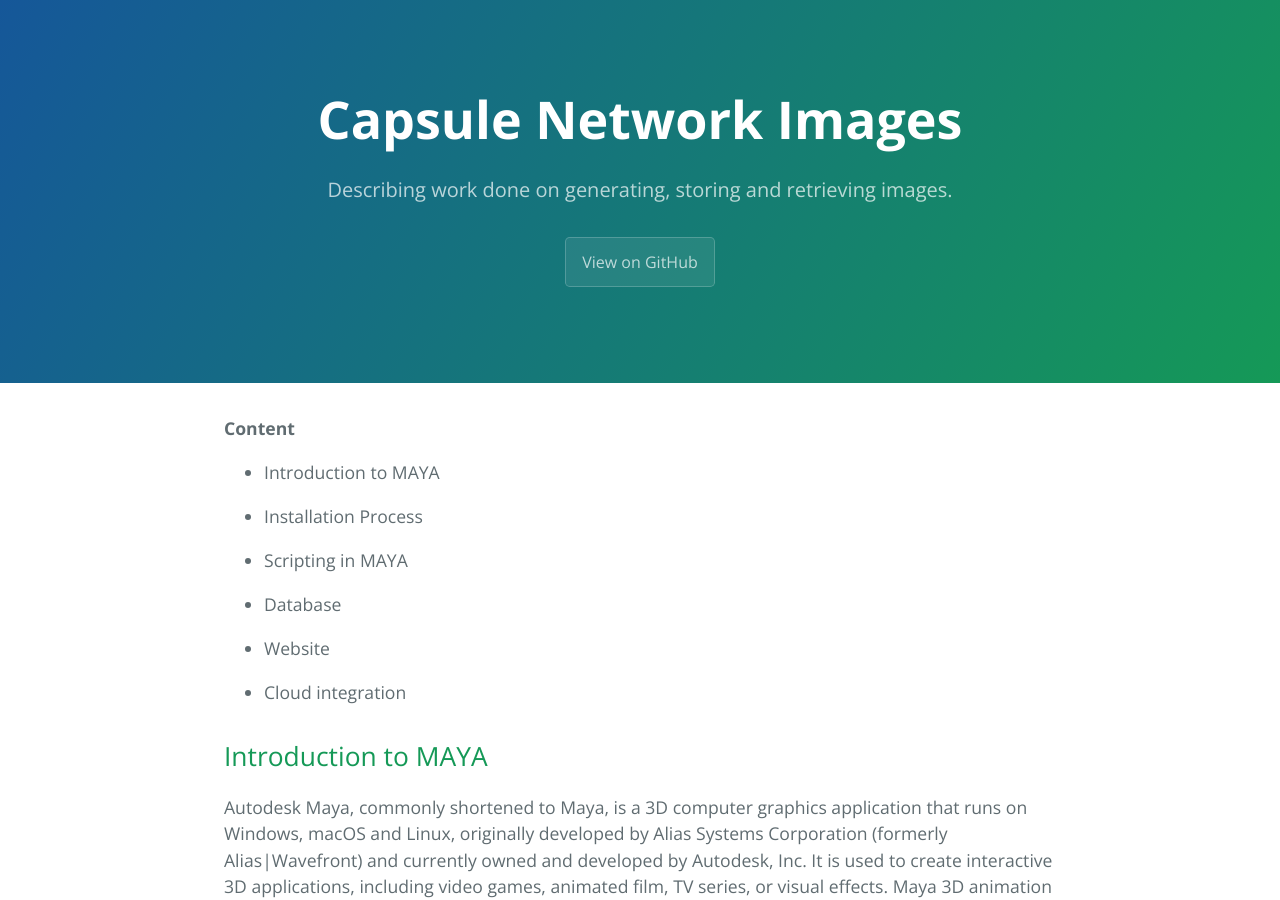
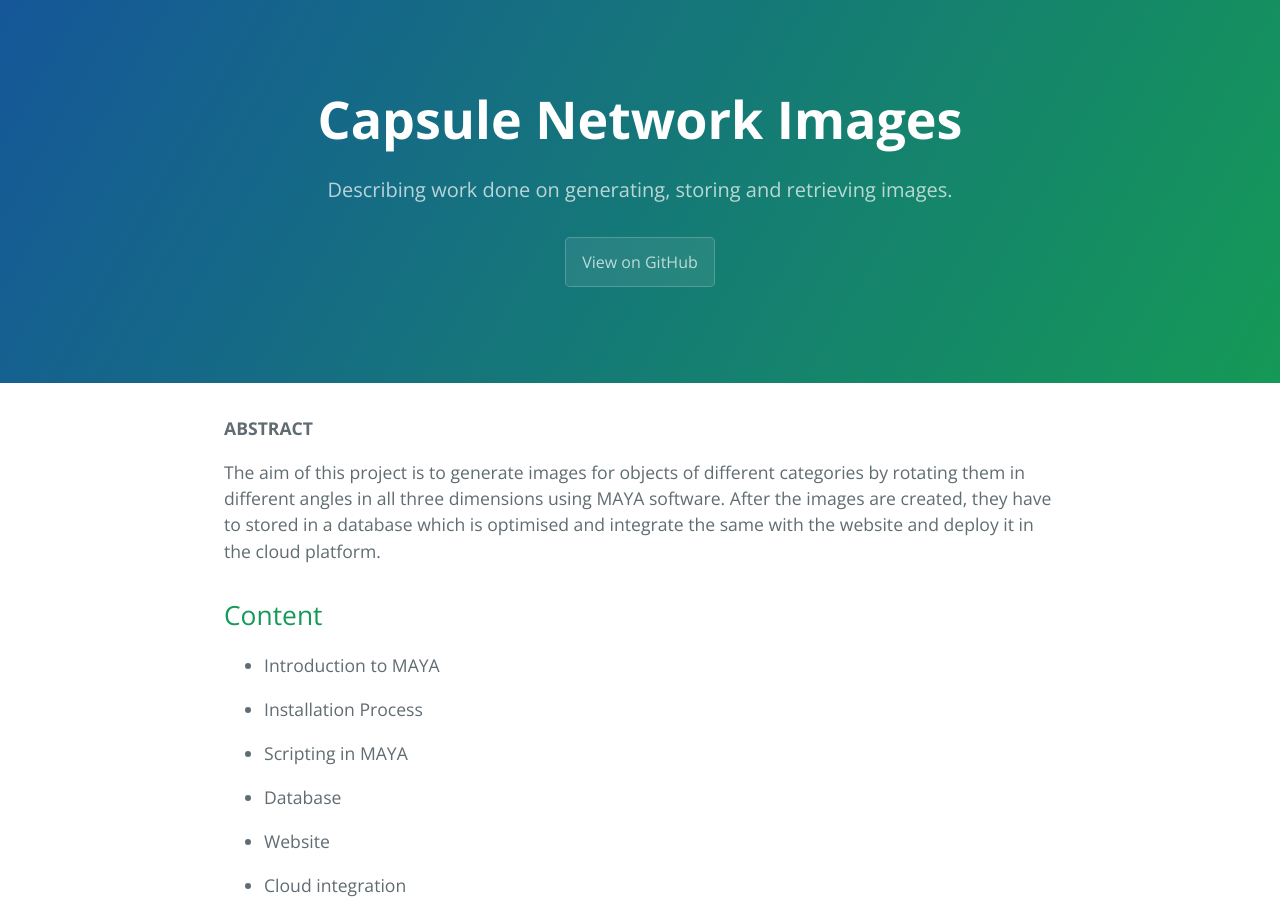
Before and after one commit to Sindhurakolli/DMDD_portfolio, a Jekyll site: the page built from index.md, in a window 1280 px wide and 900 px high. Built offline with Jekyll 4.4.1, drawn with Linux system fonts in a browser that asks for light colours; some of the changed text lies outside the part shown.

Commit message:
Update index.md

```diff
--- a/index.md
+++ b/index.md
@@ -2,7 +2,12 @@
 layout: default
 ---
 
-**Content**
+**ABSTRACT**
+
+The aim of this project is to generate images for objects of different categories by rotating them in different angles in all three dimensions using MAYA software. After the images are created, they have to stored in a database which is optimised and integrate the same with the website and deploy it in the cloud platform.
+
+
+## Content
 
 *   Introduction to MAYA
 
@@ -130,6 +135,12 @@ This script creates 540 images per object when it is rotated in all axis.
 
 All the images are stored in database which is described in the below link.
 
+MAYA Script created by:
+
+> Preetham
+> Akash
+> Aditya
+
 
 * * *
 
```
